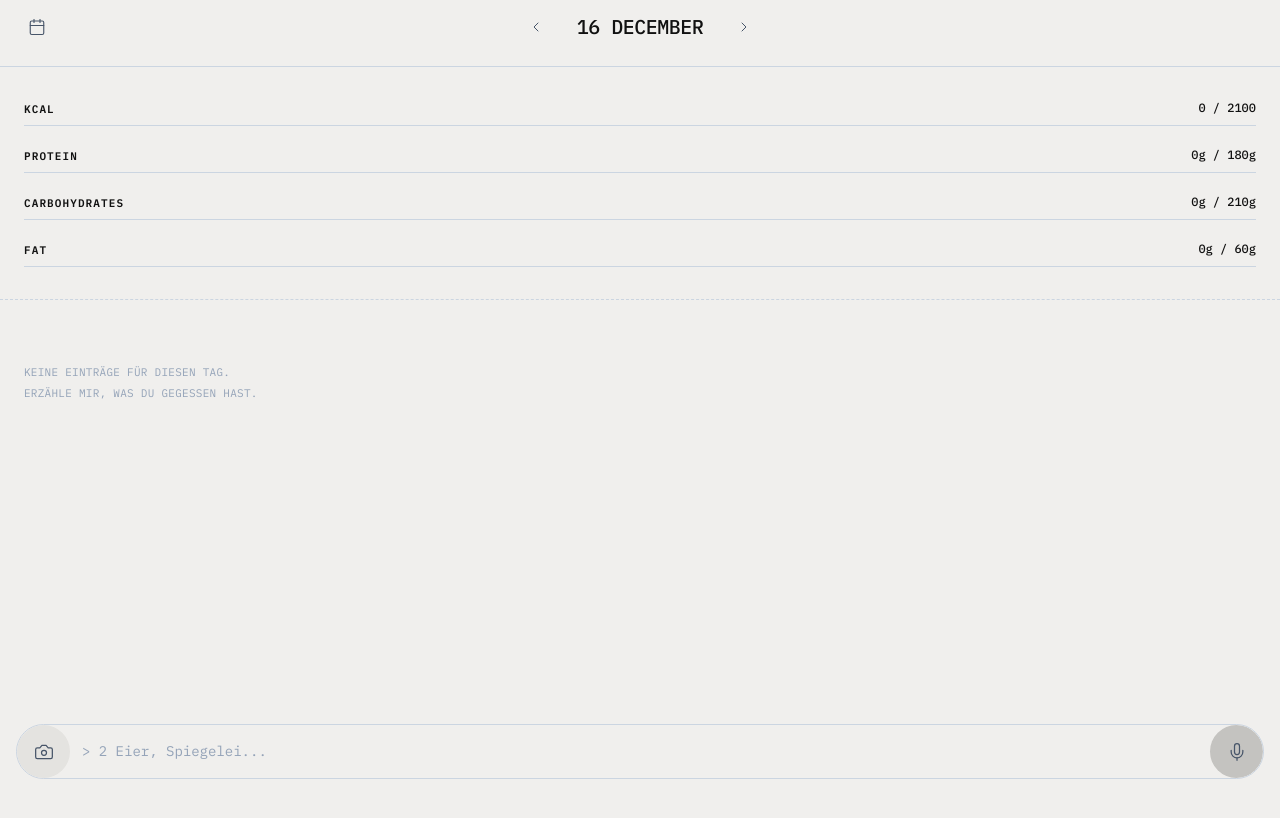
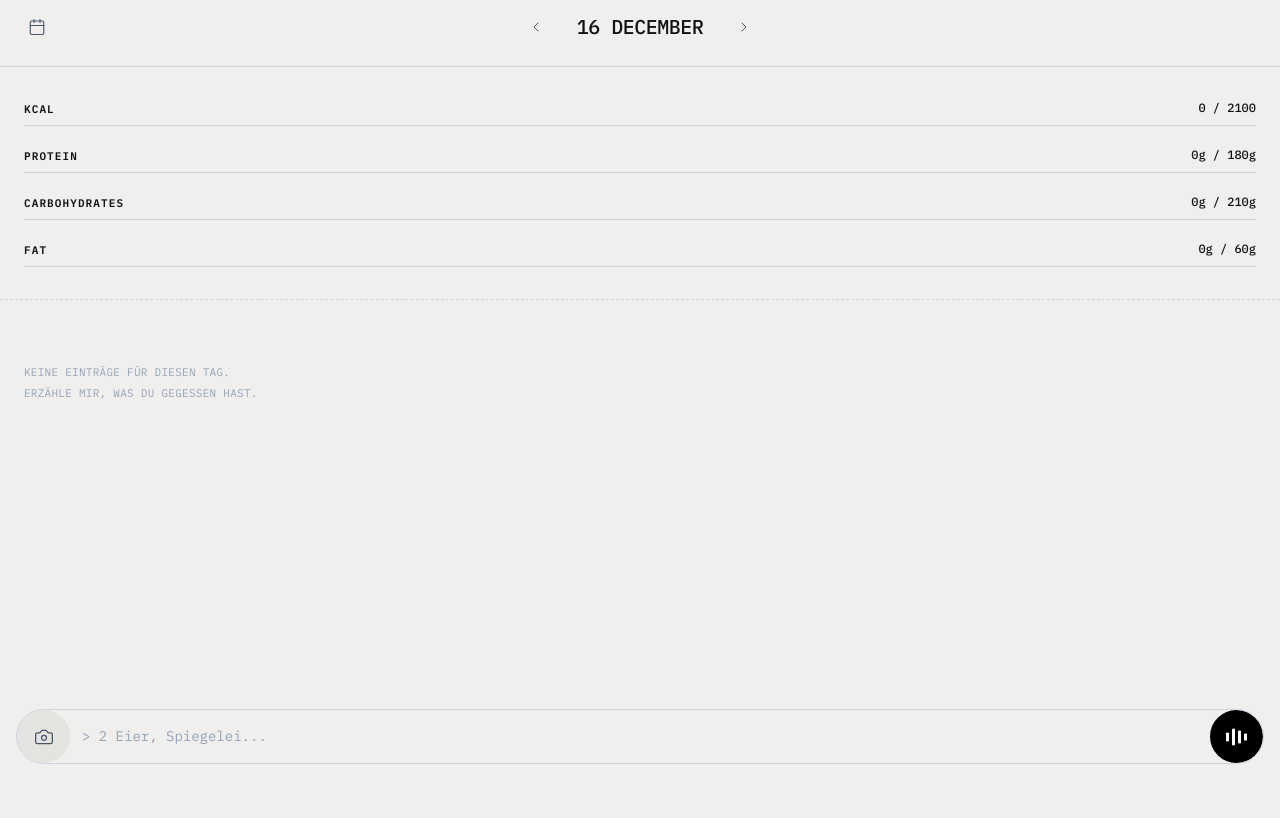
Before and after one commit to paulschmidt915/one48-website, a Next.js app: page /tracker in a window 1280 px wide. Shown: the top 818 px of the page. Built offline with nearby package versions, Linux system fonts and the light colour scheme; no server answers; the database is empty.

Commit message:
Optimized input bar

```diff
--- a/src/app/globals.css
+++ b/src/app/globals.css
@@ -94,7 +94,7 @@ body {
 
 .tracker-input-bar {
   padding-top: 8px;
-  padding-bottom: calc(env(safe-area-inset-bottom) + 21px);
+  padding-bottom: calc(env(safe-area-inset-bottom) + 36px);
 }
 
 /* Tracker controls row enter animation */
@@ -112,3 +112,59 @@ body {
     transform: translateY(0);
   }
 }
+
+/* Tracker: AudioBars mic button — scaleY only (GPU composited, no layout/paint) */
+@keyframes trk-rec-0 {
+  0%, 100% { transform: scaleY(0.17); }
+  50%       { transform: scaleY(0.72); }
+}
+@keyframes trk-rec-1 {
+  0%, 100% { transform: scaleY(0.56); }
+  35%      { transform: scaleY(0.17); }
+  70%      { transform: scaleY(0.83); }
+}
+@keyframes trk-rec-2 {
+  0%, 100% { transform: scaleY(0.28); }
+  45%      { transform: scaleY(0.83); }
+  85%      { transform: scaleY(0.17); }
+}
+@keyframes trk-rec-3 {
+  0%, 100% { transform: scaleY(0.44); }
+  25%      { transform: scaleY(0.17); }
+  60%      { transform: scaleY(0.67); }
+}
+@keyframes trk-load {
+  0%, 60%, 100% { transform: scaleY(0.17); }
+  30%           { transform: scaleY(0.78); }
+}
+
+.trk-bars-wrap {
+  display: flex;
+  align-items: center;
+  gap: 3px;
+  height: 18px;
+}
+
+.trk-bar {
+  width: 3px;
+  height: 18px;
+  border-radius: 99px;
+  background-color: white;
+  transform-origin: center;
+  transition: transform 0.35s ease;
+}
+
+.trk-bar--idle-0 { transform: scaleY(0.50); }
+.trk-bar--idle-1 { transform: scaleY(0.95); }
+.trk-bar--idle-2 { transform: scaleY(0.72); }
+.trk-bar--idle-3 { transform: scaleY(0.39); }
+
+.trk-bar--rec-0 { animation: trk-rec-0 0.75s ease-in-out infinite; }
+.trk-bar--rec-1 { animation: trk-rec-1 1.05s ease-in-out infinite; }
+.trk-bar--rec-2 { animation: trk-rec-2 0.90s ease-in-out infinite; }
+.trk-bar--rec-3 { animation: trk-rec-3 0.65s ease-in-out infinite; }
+
+.trk-bar--load-0 { animation: trk-load 0.9s ease-in-out 0.00s infinite; }
+.trk-bar--load-1 { animation: trk-load 0.9s ease-in-out 0.15s infinite; }
+.trk-bar--load-2 { animation: trk-load 0.9s ease-in-out 0.30s infinite; }
+.trk-bar--load-3 { animation: trk-load 0.9s ease-in-out 0.45s infinite; }
--- a/src/components/tracker/TrackerInput.tsx
+++ b/src/components/tracker/TrackerInput.tsx
@@ -1,7 +1,7 @@
 "use client"
 
 import React, { useState, useRef, useEffect } from 'react';
-import { Mic, Send, Camera, CameraOff, Loader2 } from 'lucide-react';
+import { Send, Camera, CameraOff, Loader2 } from 'lucide-react';
 import { parseNutritionText, parseNutritionImage } from '@/services/geminiNutrition';
 import { addNutritionEntries, NutritionEntry } from '@/services/nutritionService';
 
@@ -57,6 +57,24 @@ const PLACEHOLDERS = [
 ];
 const TYPING_SPEED = 38;
 const PAUSE_DURATION = 2800;
+
+type AudioBarsState = 'idle' | 'recording' | 'loading';
+
+function AudioBars({ state }: { state: AudioBarsState }) {
+    const getBarClass = (i: number) => {
+        if (state === 'recording') return `trk-bar--rec-${i}`;
+        if (state === 'loading') return `trk-bar--load-${i}`;
+        return `trk-bar--idle-${i}`;
+    };
+
+    return (
+        <div className="trk-bars-wrap">
+            {[0, 1, 2, 3].map((i) => (
+                <div key={i} className={`trk-bar ${getBarClass(i)}`} />
+            ))}
+        </div>
+    );
+}
 
 interface TrackerInputProps {
     onEntriesAdded: () => void;
@@ -163,6 +181,7 @@ export default function TrackerInput({ onEntriesAdded, selectedDate }: TrackerIn
                     reader.readAsDataURL(blob);
                 });
 
+                setIsRecording(false);
                 setIsLoading(true);
                 try {
                     const audioData = { inlineData: { data: base64.split(',')[1], mimeType: mimeType || 'audio/mp4' } };
@@ -371,12 +390,9 @@ export default function TrackerInput({ onEntriesAdded, selectedDate }: TrackerIn
                                         onClick={(e) => { e.stopPropagation(); toggleRecording(); }}
                                         disabled={isLoading}
                                         aria-label={isRecording ? 'Aufnahme stoppen' : 'Spracheingabe starten'}
-                                        className={`w-full h-full rounded-full transition-colors flex items-center justify-center ${isRecording ? 'bg-[#c4c3c0] text-red-500 animate-pulse' : 'bg-[#c4c3c0] hover:bg-[#b8b7b4] text-[#475569]'}`}
+                                        className="w-full h-full rounded-full bg-black flex items-center justify-center"
                                     >
-                                        {isLoading
-                                            ? <Loader2 className="animate-spin" size={20} strokeWidth={1.5} />
-                                            : <Mic size={20} strokeWidth={1.5} />
-                                        }
+                                        <AudioBars state={isLoading ? 'loading' : isRecording ? 'recording' : 'idle'} />
                                     </button>
                                 )}
                             </div>
```
